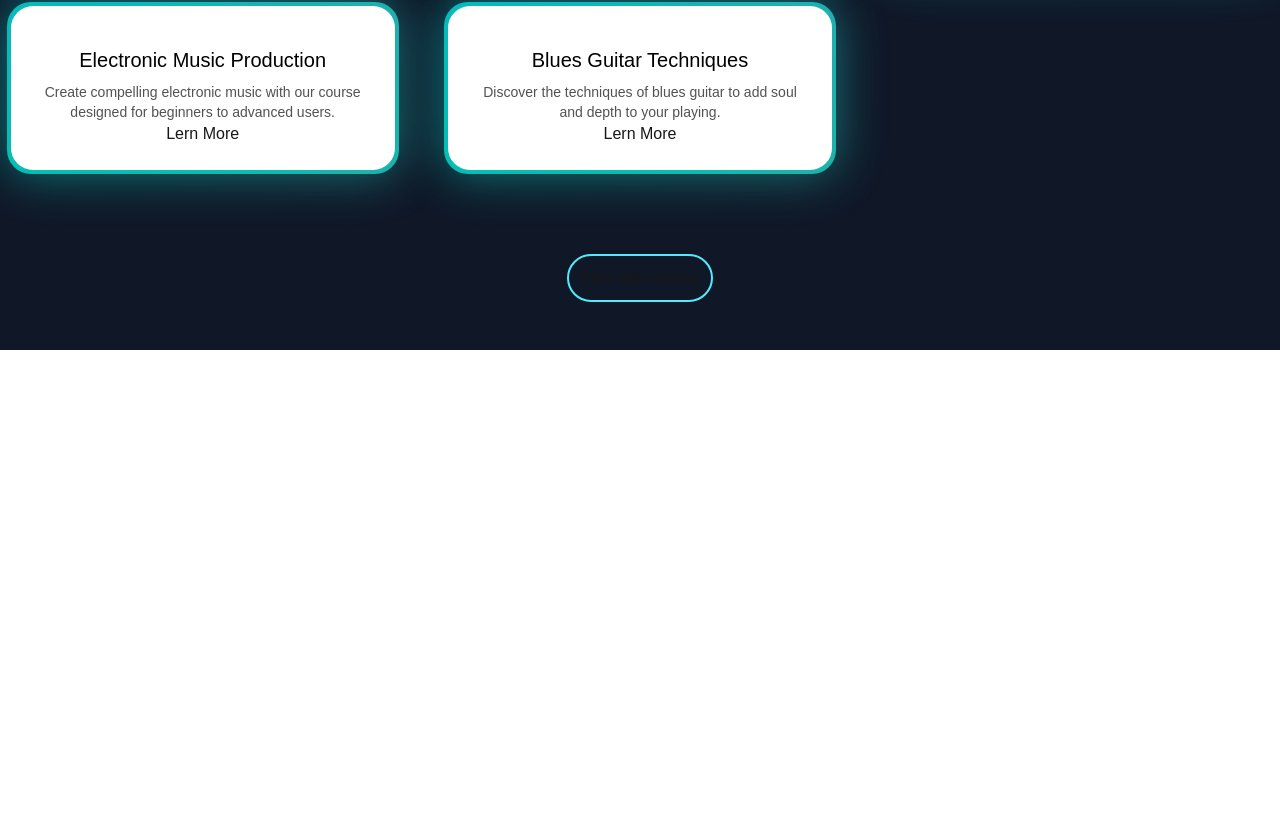
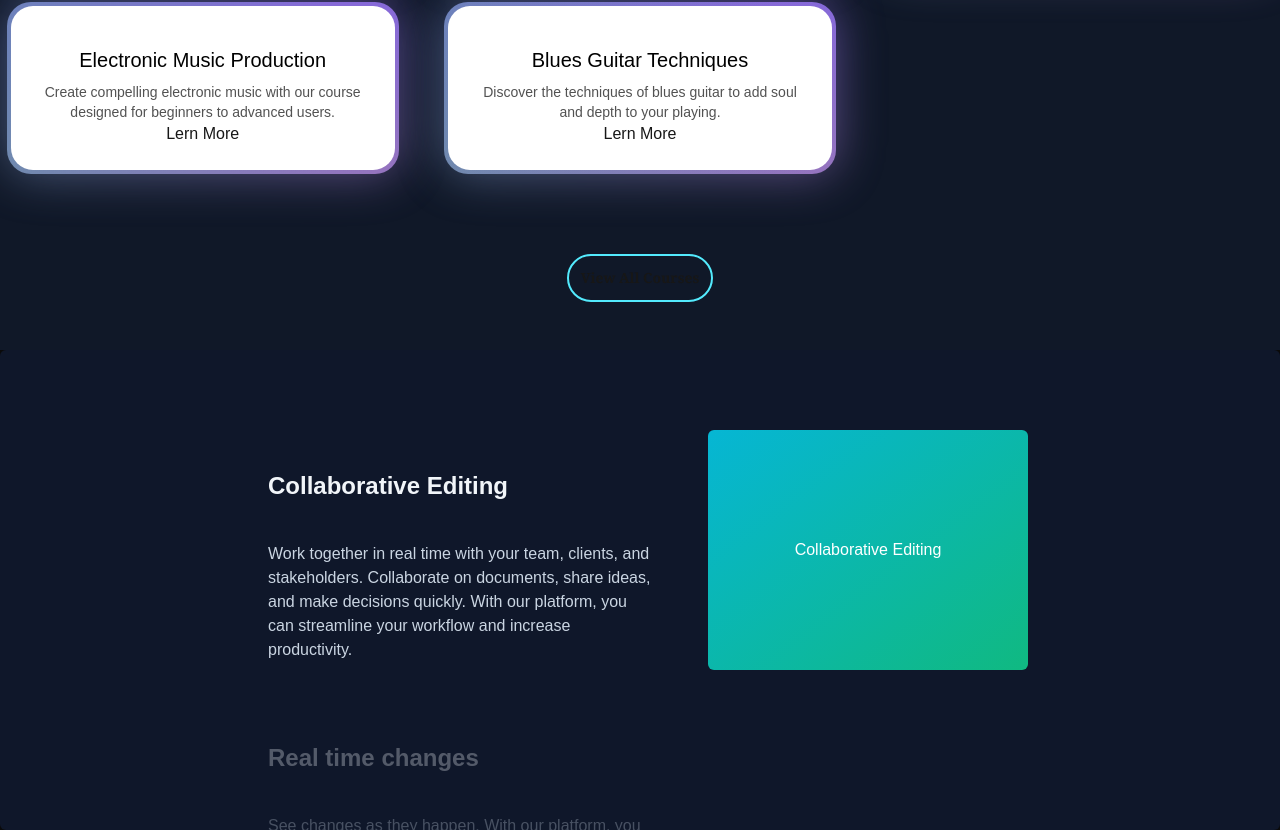
Before and after one commit to adityasinghchouhan1/Musicnext, a Next.js app: page / in a window 1280 px wide. Shown: the part 1014-1844 px from the top of the page. Before the commit the page ends 1364 px from the top, so only its background shows below. Built offline with nearby package versions, Linux system fonts and the light colour scheme.

Commit message:
import StickyScrol and create StickyScrol component

```diff
--- /dev/null
+++ b/src/app/components/ui/sticky-scroll-reveal.tsx
@@ -0,0 +1,112 @@
+"use client";
+import React, { useEffect, useRef, useState } from "react";
+import { useMotionValueEvent, useScroll } from "motion/react";
+import { motion } from "motion/react";
+import { cn } from "../../utils/utils";
+
+export const StickyScroll = ({
+  content,
+  contentClassName,
+}: {
+  content: {
+    title: string;
+    description: string;
+    content?: React.ReactNode | any;
+  }[];
+  contentClassName?: string;
+}) => {
+  const [activeCard, setActiveCard] = React.useState(0);
+  const ref = useRef<any>(null);
+  const { scrollYProgress } = useScroll({
+    // uncomment line 22 and comment line 23 if you DONT want the overflow container and want to have it change on the entire page scroll
+    // target: ref
+    container: ref,
+    offset: ["start start", "end start"],
+  });
+  const cardLength = content.length;
+
+  useMotionValueEvent(scrollYProgress, "change", (latest) => {
+    const cardsBreakpoints = content.map((_, index) => index / cardLength);
+    const closestBreakpointIndex = cardsBreakpoints.reduce(
+      (acc, breakpoint, index) => {
+        const distance = Math.abs(latest - breakpoint);
+        if (distance < Math.abs(latest - cardsBreakpoints[acc])) {
+          return index;
+        }
+        return acc;
+      },
+      0,
+    );
+    setActiveCard(closestBreakpointIndex);
+  });
+
+  const backgroundColors = [
+    "#0f172a", // slate-900
+    "#000000", // black
+    "#171717", // neutral-900
+  ];
+  const linearGradients = [
+    "linear-gradient(to bottom right, #06b6d4, #10b981)", // cyan-500 to emerald-500
+    "linear-gradient(to bottom right, #ec4899, #6366f1)", // pink-500 to indigo-500
+    "linear-gradient(to bottom right, #f97316, #eab308)", // orange-500 to yellow-500
+  ];
+
+  const [backgroundGradient, setBackgroundGradient] = useState(
+    linearGradients[0],
+  );
+
+  useEffect(() => {
+    setBackgroundGradient(linearGradients[activeCard % linearGradients.length]);
+  }, [activeCard]);
+
+  return (
+    <motion.div
+      animate={{
+        backgroundColor: backgroundColors[activeCard % backgroundColors.length],
+      }}
+      className="relative flex h-[30rem] justify-center space-x-10 overflow-y-auto rounded-md p-10"
+      ref={ref}
+    >
+      <div className="div relative flex items-start px-4">
+        <div className="max-w-2xl">
+          {content.map((item, index) => (
+            <div key={item.title + index} className="my-20">
+              <motion.h2
+                initial={{
+                  opacity: 0,
+                }}
+                animate={{
+                  opacity: activeCard === index ? 1 : 0.3,
+                }}
+                className="text-2xl font-bold text-slate-100"
+              >
+                {item.title}
+              </motion.h2>
+              <motion.p
+                initial={{
+                  opacity: 0,
+                }}
+                animate={{
+                  opacity: activeCard === index ? 1 : 0.3,
+                }}
+                className="text-kg mt-10 max-w-sm text-slate-300"
+              >
+                {item.description}
+              </motion.p>
+            </div>
+          ))}
+          <div className="h-40" />
+        </div>
+      </div>
+      <div
+        style={{ background: backgroundGradient }}
+        className={cn(
+          "sticky top-10 hidden h-60 w-80 overflow-hidden rounded-md bg-white lg:block",
+          contentClassName,
+        )}
+      >
+        {content[activeCard].content ?? null}
+      </div>
+    </motion.div>
+  );
+};
--- a/src/app/page.tsx
+++ b/src/app/page.tsx
@@ -1,11 +1,13 @@
 import FeacturesCourses from "./components/FeacturesCourses";
 import HeroSection from "./components/HeroSection";
+import WhyChooseUs from './components/WhyChooseUs'
 
 export default function Home(){
   return(
     <main className="min-h-screen bg-black/[0.96] antialiased bg-grid-white/[0.02]">
     <HeroSection/>
     <FeacturesCourses/>
+    <WhyChooseUs/>
 </main>
   )
 }
```
